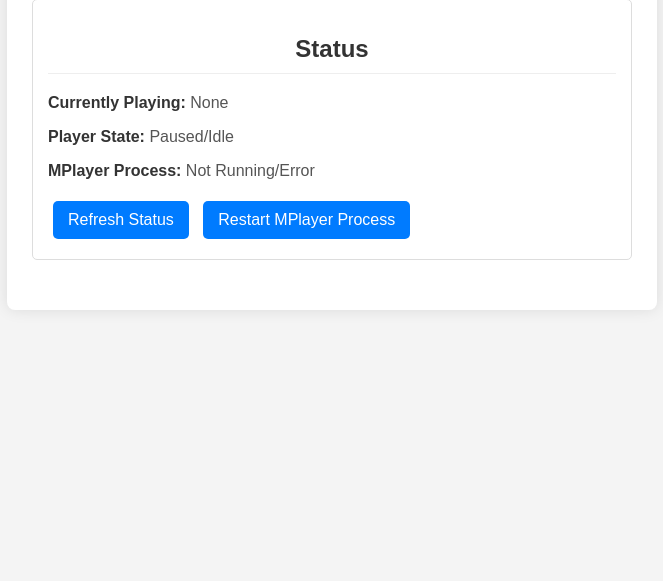
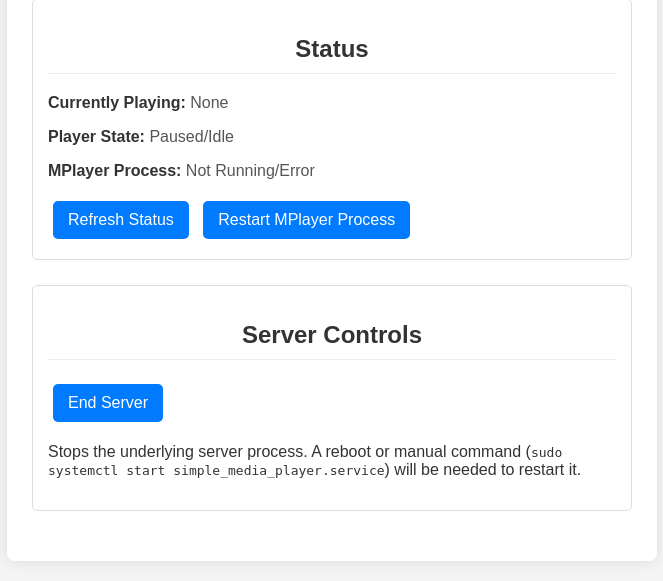
Before and after one commit to luque667788/simple_pi_media_player, a Flask app: page / in a window 1280 px wide. Shown: the part 790-1371 px from the top of the page, without its empty margins (308-971 px from the left). Before the commit the page ends 1050 px from the top, so only its background shows below. Run offline with Flask 3, Linux system fonts and the light colour scheme; data that the repository does not hold is empty.

Commit message:
systemctl and stuffs

```diff
--- a/app/main.py
+++ b/app/main.py
@@ -689,8 +689,8 @@ def api_playlist_delete():
         return jsonify({"error": str(e)}), 500
 
 @app.route('/api/playlist/reorder', methods=['POST'])
-def api_playlist_reorder():
-    """Reorders the playlist based on the provided new order."""
+def reorder_playlist_items():
+    """Reorders items in the playlist based on a new list of filenames."""
     global media_playlist
 
     try:
@@ -722,35 +722,56 @@ def api_playlist_reorder():
         })
 
     except Exception as e:
-        logger.error(f"Error in reorder API: {str(e)}")
-        return jsonify({"error": str(e)}), 500
+        logger.error(f"Error reordering playlist: {e}")
+        return jsonify({"error": "Failed to reorder playlist"}), 500
 
+@app.route('/api/server/stop', methods=['POST'])
+def stop_server():
+    """Stops the systemd service for this application."""
+    try:
+        logger.info("Received request to stop the server via systemctl.")
+        # It's crucial that the user running this Flask app (e.g., 'pi')
+        # has sudo privileges to run systemctl stop without a password.
+        # This typically involves configuring /etc/sudoers or /etc/sudoers.d/
+        # Example sudoers entry: pi ALL=(ALL) NOPASSWD: /bin/systemctl stop simple_media_player.service
+        command = ["sudo", "systemctl", "stop", "simple_media_player.service"]
+        process = subprocess.Popen(command, stdout=subprocess.PIPE, stderr=subprocess.PIPE)
+        stdout, stderr = process.communicate()
 
-# Synchronize playlist after loading and before starting app
-synchronize_playlist_with_uploads()
+        if process.returncode == 0:
+            logger.info("Successfully issued systemctl stop command.")
+            return jsonify({"status": "stopping", "message": "Server stop command issued."}), 200
+        else:
+            logger.error(f"Failed to stop server via systemctl. Return code: {process.returncode}")
+            logger.error(f"Stderr: {stderr.decode().strip()}")
+            logger.error(f"Stdout: {stdout.decode().strip()}")
+            return jsonify({
+                "status": "error",
+                "message": "Failed to issue server stop command.",
+                "error_details": stderr.decode().strip()
+            }), 500
+    except Exception as e:
+        logger.error(f"Exception while trying to stop server: {e}")
+        return jsonify({"status": "error", "message": "An unexpected error occurred."}), 500
 
-import atexit
-def cleanup_on_exit():
-    """Ensures MPlayer is terminated when the Flask application exits."""
-    logger.info("Flask application is exiting. Terminating MPlayer.")
-    mplayer.terminate_player()
-atexit.register(cleanup_on_exit)
+# --- MPlayer Process Management ---
+def start_mplayer_process_if_not_running():
+    """Starts the MPlayer process if it's not already running."""
+    global mplayer
 
-@app.route('/api/mplayer/restart', methods=['POST'])
-def api_mplayer_restart():
-    """Restarts the MPlayer process via API call."""
-    try:
-        logger.info("Attempting to restart MPlayer...")
-        mplayer.terminate_player()  # Stop the current player instance
-        time.sleep(0.5)  # Give it a moment to release resources
-        # The player will be restarted automatically when the next code action requires it (e.g., play)
-        # Or, if you have a specific method to re-initialize or ensure it's ready:
-        # mplayer.ensure_player_is_running() # This would be a new method in MPlayerController
-        logger.info("MPlayer restart process initiated. Player will start on next action.")
-        return jsonify({"status": "mplayer_restarted", "message": "MPlayer process will restart on next action."}), 200
-    except Exception as e:
-        logger.error(f"Error restarting MPlayer: {str(e)}")
-        return jsonify({"error": str(e)}), 500
+    status = mplayer.get_playback_status()
+    if status.get('mplayer_is_running'):
+        logger.info("MPlayer is already running.")
+        return True
+
+    logger.info("Starting MPlayer process...")
+    # Attempt to start the MPlayer process
+    if mplayer.start():
+        logger.info("MPlayer process started successfully.")
+        return True
+    else:
+        logger.error("Failed to start MPlayer process.")
+        return False
 
 def transcode_video(file_path):
     """
--- a/app/static/js/main.js
+++ b/app/static/js/main.js
@@ -24,6 +24,7 @@ document.addEventListener('DOMContentLoaded', () => {
     const mpvProcessStatusSpan = document.getElementById('mpvProcessStatus');
     const refreshStatusButton = document.getElementById('refreshStatusButton');
     const restartMpvButton = document.getElementById('restartMpvButton');
+    const endServerButton = document.getElementById('endServerButton'); // Added this line
 
     // Upload overlay elements
     const uploadOverlay = document.getElementById('uploadOverlay');
@@ -260,6 +261,21 @@ document.addEventListener('DOMContentLoaded', () => {
         }
     }
 
+    if (endServerButton) {
+        endServerButton.addEventListener('click', async () => {
+            if (confirm('Are you sure you want to stop the server? You will need to reboot or use the command line to restart it.')) {
+                const response = await fetchAPI('/server/stop', 'POST');
+                if (response && response.status === 'stopping') {
+                    alert('Server is stopping. The page might become unresponsive.');
+                    // Optionally, disable UI elements here
+                    document.querySelectorAll('button, input, select').forEach(el => el.disabled = true);
+                } else {
+                    alert('Failed to send stop command to server or server already stopped.');
+                }
+            }
+        });
+    }
+
     uploadButton.addEventListener('click', async () => {
         if (mediaUploadInput.files.length === 0) {
             uploadStatus.textContent = 'Please select files to upload.';
--- a/app/templates/index.html
+++ b/app/templates/index.html
@@ -57,6 +57,12 @@
             <button id="restartMpvButton">Restart MPlayer Process</button>
         </div>
 
+        <div class="section" id="server-controls-section">
+            <h2>Server Controls</h2>
+            <button id="endServerButton" title="This will stop the media player server. A manual reboot or command-line intervention will be required to restart it.">End Server</button>
+            <p class="description">Stops the underlying server process. A reboot or manual command (<code>sudo systemctl start simple_media_player.service</code>) will be needed to restart it.</p>
+        </div>
+
     </div>
 
     <script src="{{ url_for('static', filename='js/main.js') }}"></script>
```
Also changed, not shown: 2 other files.
